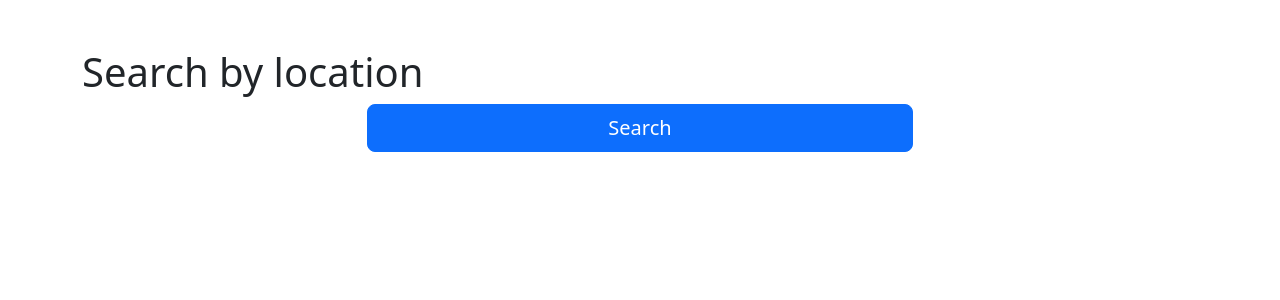
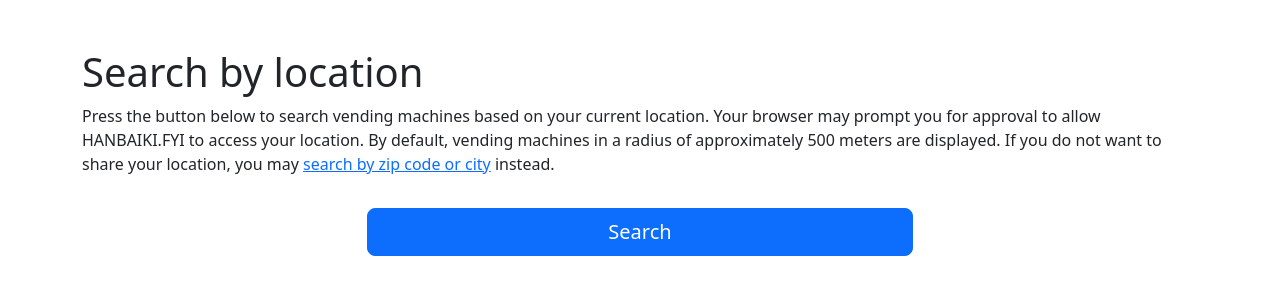
Before and after one commit to hcrudolph/hanbaiki.fyi, a Django app: page /posts/search/location/ in a window 1280 px wide. Shown: the part 86-386 px from the top of the page. Run offline with Django 5.2, Linux system fonts and the light colour scheme; parts of the project's set-up code (start-up, migrations or seed data) failed here and were passed over; some libraries are stand-ins or nearby versions.

Commit message:
adds explanatory text to upload view

```diff
--- a/photoroll/templates/photoroll/current_location.html
+++ b/photoroll/templates/photoroll/current_location.html
@@ -7,6 +7,11 @@
     </div>
 </div>
 
+<div class="row mb-3">
+    <div class="col-12">
+        <p>Press the button below to search vending machines based on your current location. Your browser may prompt you for approval to allow HANBAIKI.FYI to access your location. By default, vending machines in a radius of approximately 500 meters are displayed. If you do not want to share your location, you may <a href="{% url 'archive' %}">search by zip code or city</a> instead.</p>
+    </div>
+</div>
 <div class="row mb-3">
     <div class="col-md-6 offset-lg-3">
         <button id="gpsButton" onclick="getCurrentPosition()" class="btn btn-lg btn-primary w-100">
```
